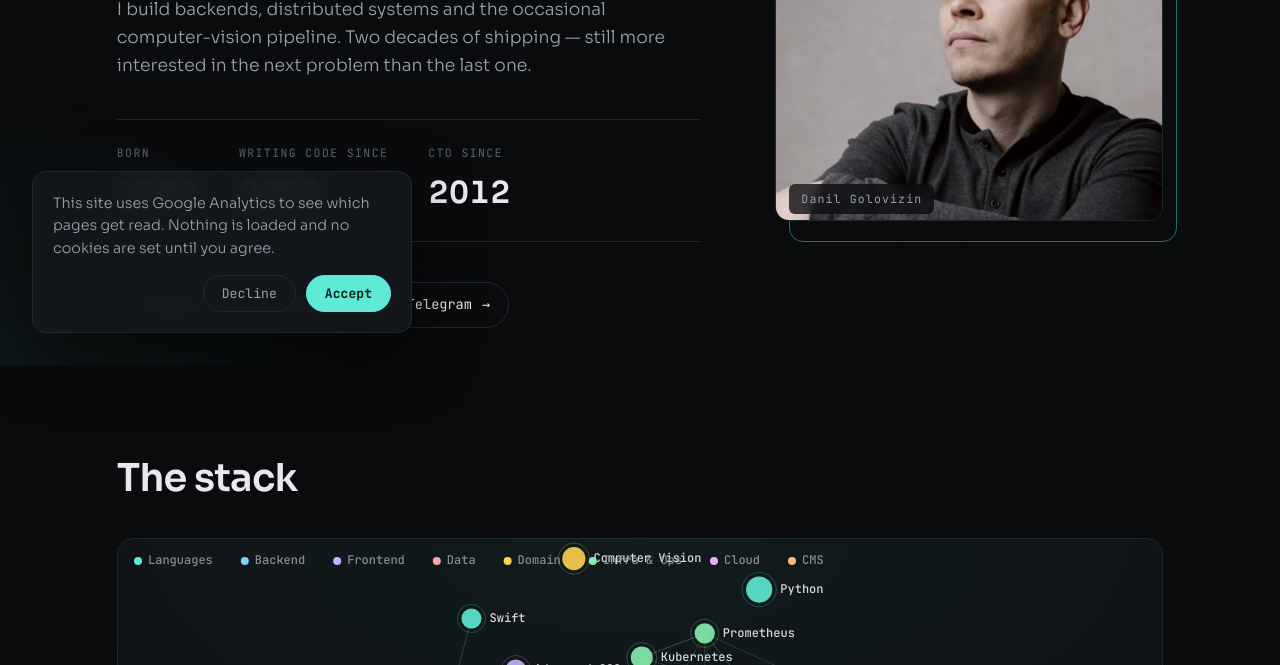
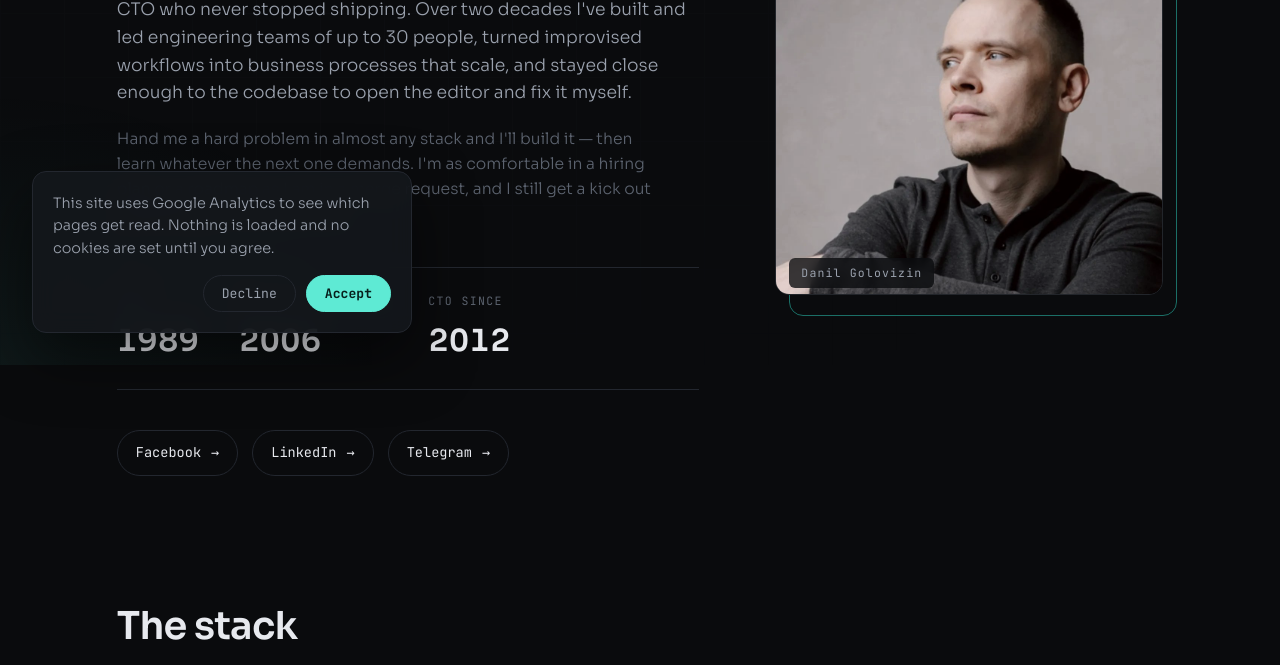
Before and after one commit to DexinDev/me, a plain HTML site: page index.html in a window 1280 px wide. Shown: the part 435-1100 px from the top of the page. Drawn offline with Linux system fonts and the light colour scheme.

Commit message:
change about text

```diff
--- a/index.html
+++ b/index.html
@@ -27,9 +27,16 @@
         <p class="eyebrow">Developer &middot; CTO</p>
         <h1>Danil<br>Golovizin</h1>
         <p class="lead">
-          I build backends, distributed systems and the occasional
-          computer-vision pipeline. Two decades of shipping — still
-          more interested in the next problem than the last one.
+          CTO who never stopped shipping. Over two decades I've built and
+          led engineering teams of up to 30 people, turned improvised
+          workflows into business processes that scale, and stayed close
+          enough to the codebase to open the editor and fix it myself.
+        </p>
+        <p class="lead lead-sub">
+          Hand me a hard problem in almost any stack and I'll build it —
+          then learn whatever the next one demands. I'm as comfortable in
+          a hiring plan or a roadmap as I am in a merge request, and I
+          still get a kick out of picking up something new.
         </p>
 
         <dl class="facts">
--- a/styles.css
+++ b/styles.css
@@ -113,10 +113,15 @@ h1 {
 }
 
 .lead {
-  max-width: 46ch;
+  max-width: 48ch;
   color: var(--ink-dim);
   font-size: 1.08rem;
-  margin: 0 0 40px;
+  margin: 0 0 20px;
+}
+.lead-sub {
+  font-size: .98rem;
+  color: var(--ink-faint);
+  margin-bottom: 40px;
 }
 
 .facts {
```
